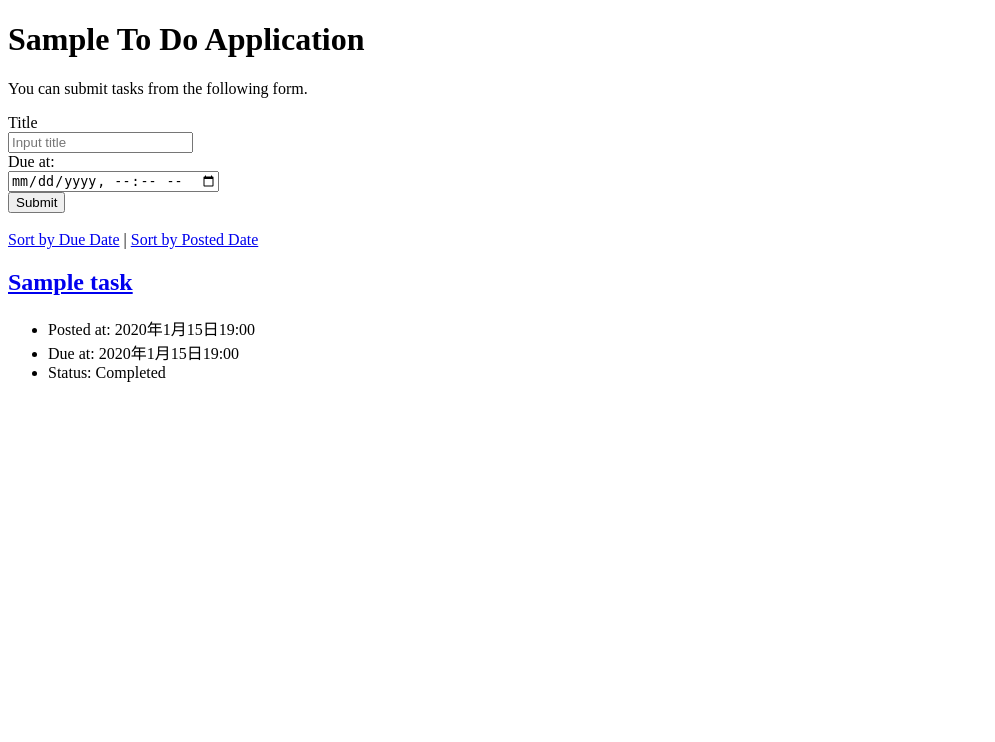
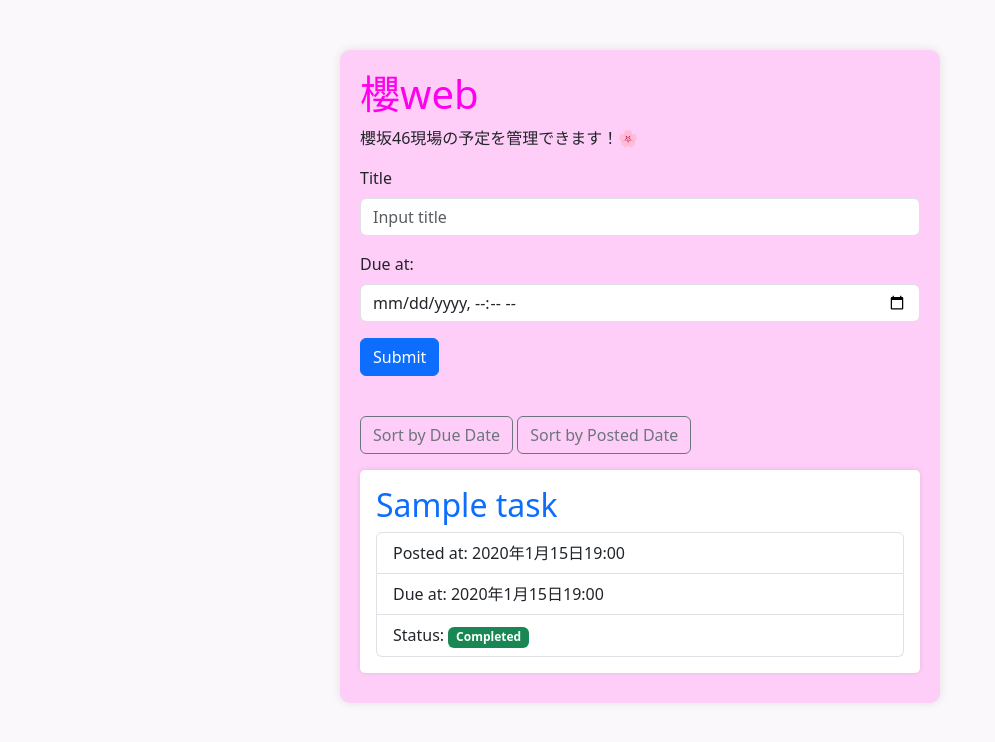
Before and after one commit to s1f102301583/django-test-exercise, a Django app: page / in a window 1280 px wide. Shown: the top 742 px of the page, without its empty margins (0-995 px from the left). Run offline with Django 5.2, Linux system fonts and the light colour scheme; tables that the repository leaves empty hold one stand-in row (values such as "Sample post").

Commit message:
デザインの変更

```diff
--- a/todo/templates/todo/index.html
+++ b/todo/templates/todo/index.html
@@ -3,48 +3,59 @@
 <html lang="ja">
 
 <head>
-<title>To Do Application</title>
     <meta charset="UTF-8">
     <meta name="author" content="INIAD">
+    <meta name="viewport" content="width=device-width, initial-scale=1">
+    <title>櫻web</title>
+    <!-- Bootstrap CSS -->
+    <link href="https://cdn.jsdelivr.net/npm/bootstrap@5.3.0/dist/css/bootstrap.min.css" rel="stylesheet">
+    <link rel="stylesheet" href="{% static 'css/index.css' %}">
 </head>
 
 <body>
-<h1>Sample To Do Application</h1>
-<p>You can submit tasks from the following form.</p>
-<form action="{% url 'index' %}" method="post">
+    <div class="container">
+        <h1>櫻web</h1>
+        <p>櫻坂46現場の予定を管理できます！🌸</p>
+        <form action="{% url 'index' %}" method="post" class="mb-3">
             {% csrf_token %}
-<div>
-<label for="titleInput">Title</label><br>
-<input id="titleInput" name="title" type="text" placeholder="Input title">
+            <div class="mb-3">
+                <label for="titleInput" class="form-label">Title</label>
+                <input id="titleInput" name="title" type="text" class="form-control" placeholder="Input title">
+            </div>
+            <div class="mb-3">
+                <label for="dueInput" class="form-label">Due at: </label>
+                <input id="dueInput" name="due_at" type="datetime-local" class="form-control">
             </div>
             <div>
-<label for="dueInput">Due at: </label><br>
-<input id="dueInput" name="due_at" type="datetime-local">
-</div>
-<div>
-<button type="submit">Submit</button>
+                <button type="submit" class="btn btn-primary">Submit</button>
             </div>
         </form>
         <br>
-<div>
-<a href="{% url 'index' %}?order=due">Sort by Due Date</a> |
-<a href="{% url 'index' %}?order=post">Sort by Posted Date</a>
+        <div class="mb-3">
+            <a href="{% url 'index' %}?order=due" class="btn btn-outline-secondary">Sort by Due Date</a>
+            <a href="{% url 'index' %}?order=post" class="btn btn-outline-secondary">Sort by Posted Date</a>
         </div>
         {% for task in tasks %}
-<div class="text">
-<h2><a href ="{% url 'detail' task.id %}">{{ task.title }}</a></h2>
-<ul>
-<li>Posted at: {{ task.posted_at }}</li>
+        <div class="text p-3">
+            <h2><a href ="{% url 'detail' task.id %}" class="text-decoration-none">{{ task.title }}</a></h2>
+            <ul class="list-group">
+                <li class="list-group-item">Posted at: {{ task.posted_at }}</li>
                 {% if task.due_at %}
-<li>Due at: {{ task.due_at }}</li>
+                <li class="list-group-item">Due at: {{ task.due_at }}</li>
                 {% endif %}
-{% if task.completed %}
-<li>Status: Completed</li>
-{% else %}
-<li>Status: Not Completed</li>
-{% endif %}
+                <li class="list-group-item">
+                    Status:
+                    <span class="badge {% if task.completed %}bg-success{% else %}bg-warning text-dark{% endif %}">
+                        {% if task.completed %}Completed{% else %}Not Completed{% endif %}
+                    </span>
+                </li>
             </ul>
         </div>
         {% endfor %}
+    </div>
+
+    <!-- Bootstrap JS -->
+    <script src="https://cdn.jsdelivr.net/npm/bootstrap@5.3.0/dist/js/bootstrap.bundle.min.js"></script>
 </body>
+
 </html>
--- /dev/null
+++ b/todo/templates/todo/static/css/index.css
@@ -0,0 +1,21 @@
+body {
+    background-color: #faf8fa;
+}
+.container {
+    max-width: 600px;
+    margin-top: 50px;
+    background: rgb(254, 206, 248);
+    padding: 20px;
+    border-radius: 10px;
+    box-shadow: 0 0 10px rgba(0, 0, 0, 0.1);
+}
+h1 {
+    color: #ff00ee;
+}
+.text {
+    background: #ffffff;
+    padding: 10px;
+    border-radius: 5px;
+    box-shadow: 0 0 5px rgba(0, 0, 0, 0.1);
+    margin-bottom: 10px;
+}
--- /dev/null
+++ b/todo/templates/todo/static/js/detail.js
@@ -0,0 +1,3 @@
+        function confirmDelete() {
+            return confirm("本当に削除しますか？");
+        }
```
Also changed, not shown: todo/templates/todo/detail.html (+27 -17 lines), todo/templates/todo/edit.html (+23 -15 lines), todo/templates/todo/static/css/detail.css (added, +15 -0 lines), todo/templates/todo/static/css/edit.css (added, +14 -0 lines), todo/templates/todo/static/js/edit.js (added), todo/templates/todo/static/js/index.js (added). Lines whose indentation alone changed are shown as unchanged.
